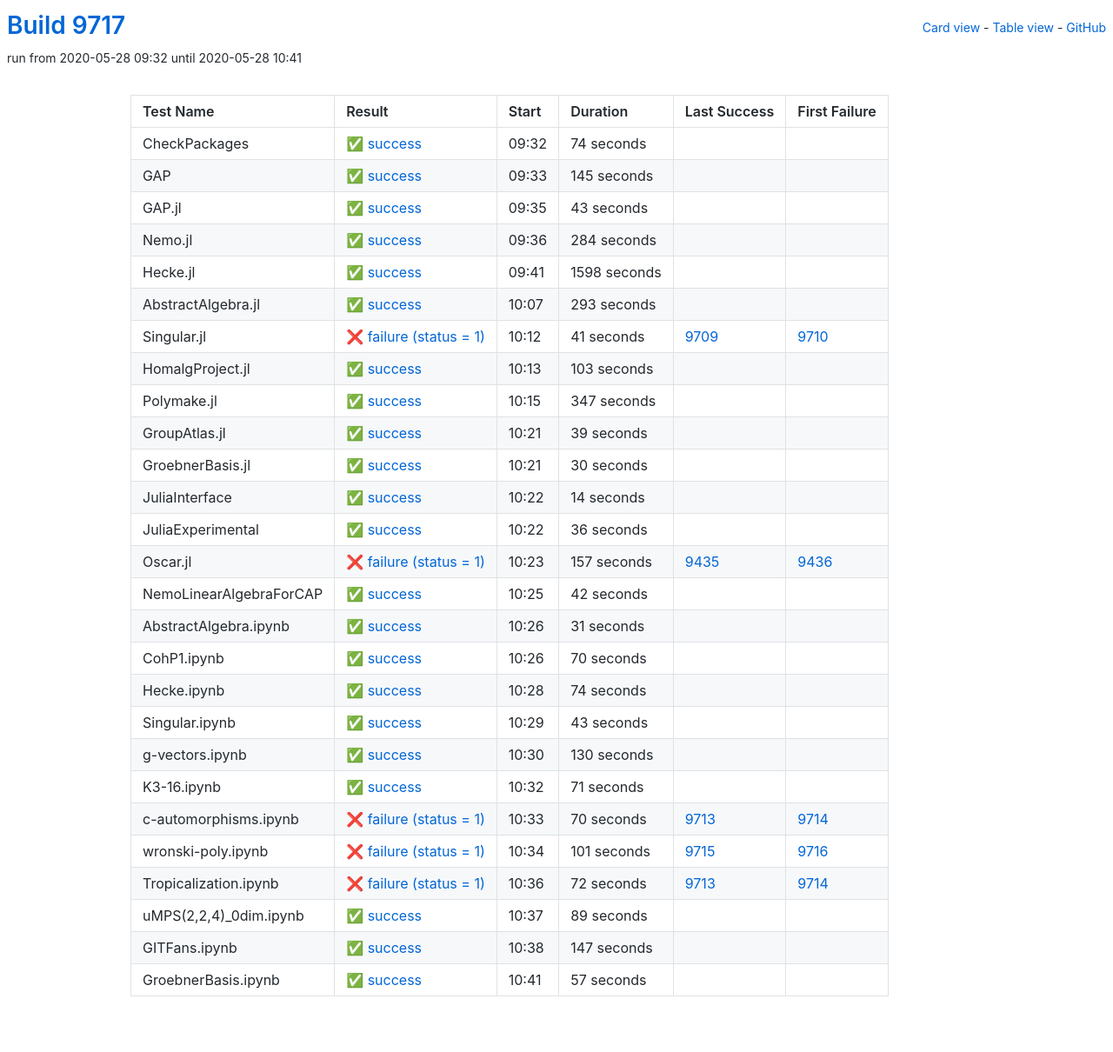
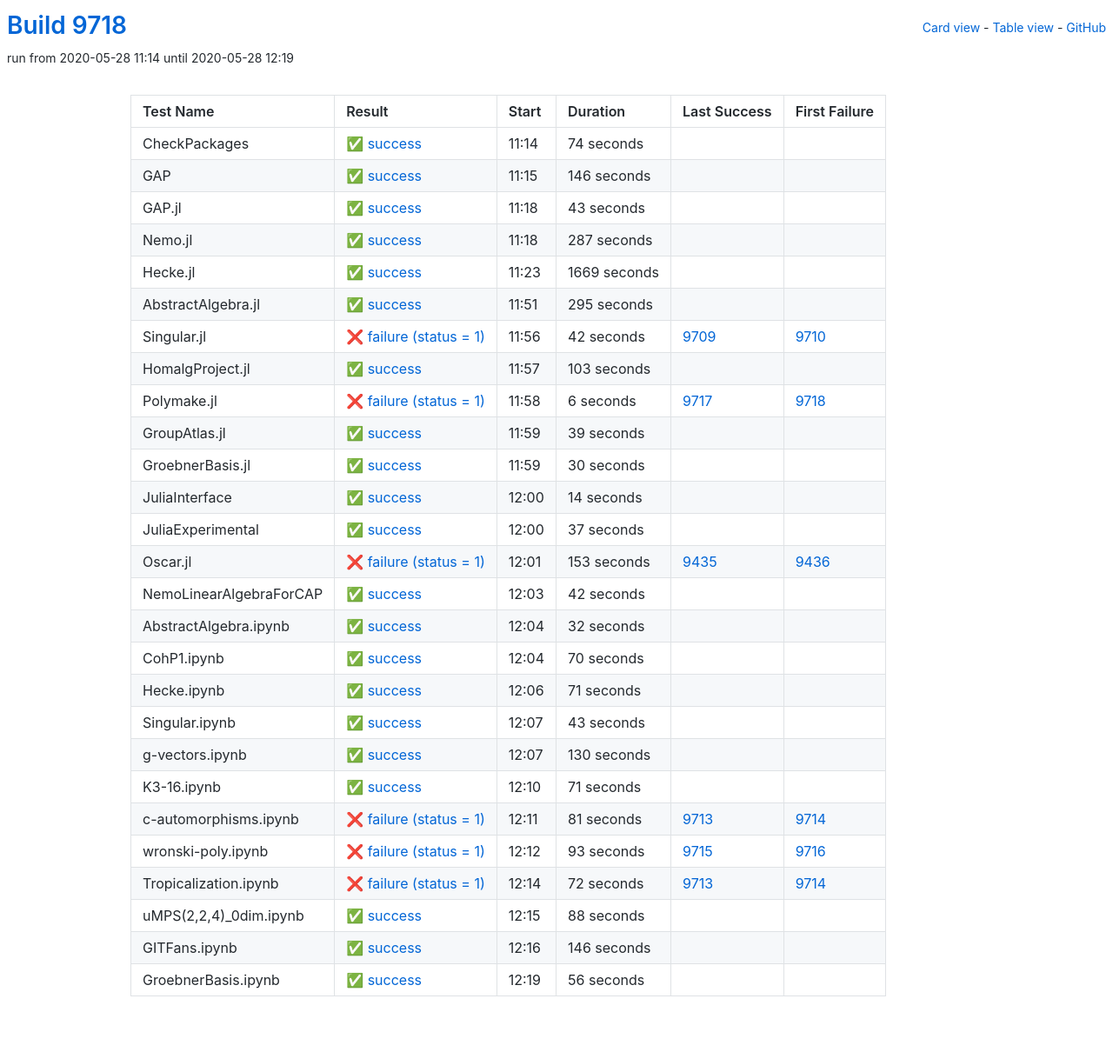
Before and after one commit to oscar-system/oscar-ci-status, a Jekyll site: the page built from table.html, in a window 1280 px wide. Shown: the whole page at 87% size. Built offline with Jekyll 4.4.1, drawn with Linux system fonts in a browser that asks for light colours.

Commit message:
Build 9718

```diff
--- a/_data/ci.yml
+++ b/_data/ci.yml
@@ -1,5 +1,5 @@
-build: 9717
-build_url: https://oscarci.mathematik.uni-kl.de/job/oscar/9717/
+build: 9718
+build_url: https://oscarci.mathematik.uni-kl.de/job/oscar/9718/
 job: oscar
 tests:
 - duration: 74
@@ -9,21 +9,21 @@
   id: checkpackages
   last_success: false
   last_success_url: null
-  log: https://oscarci.mathematik.uni-kl.de/job/oscar/9717/artifact/logs/build-9717/CheckPackages.log
+  log: https://oscarci.mathematik.uni-kl.de/job/oscar/9718/artifact/logs/build-9718/CheckPackages.log
   name: CheckPackages
-  start: 2020-05-28 09:32
+  start: 2020-05-28 11:14
   status: success
   success: true
-- duration: 145
+- duration: 146
   exitcode: 0
   first_failure: false
   first_failure_url: null
   id: gap
   last_success: false
   last_success_url: null
-  log: https://oscarci.mathematik.uni-kl.de/job/oscar/9717/artifact/logs/build-9717/GAP.log
+  log: https://oscarci.mathematik.uni-kl.de/job/oscar/9718/artifact/logs/build-9718/GAP.log
   name: GAP
-  start: 2020-05-28 09:33
+  start: 2020-05-28 11:15
   status: success
   success: true
 - duration: 43
@@ -33,57 +33,57 @@
   id: gap-jl
   last_success: false
   last_success_url: null
-  log: https://oscarci.mathematik.uni-kl.de/job/oscar/9717/artifact/logs/build-9717/GAP.jl.log
+  log: https://oscarci.mathematik.uni-kl.de/job/oscar/9718/artifact/logs/build-9718/GAP.jl.log
   name: GAP.jl
-  start: 2020-05-28 09:35
+  start: 2020-05-28 11:18
   status: success
   success: true
-- duration: 284
+- duration: 287
   exitcode: 0
   first_failure: false
   first_failure_url: null
   id: nemo-jl
   last_success: false
   last_success_url: null
-  log: https://oscarci.mathematik.uni-kl.de/job/oscar/9717/artifact/logs/build-9717/Nemo.jl.log
+  log: https://oscarci.mathematik.uni-kl.de/job/oscar/9718/artifact/logs/build-9718/Nemo.jl.log
   name: Nemo.jl
-  start: 2020-05-28 09:36
+  start: 2020-05-28 11:18
   status: success
   success: true
-- duration: 1598
+- duration: 1669
   exitcode: 0
   first_failure: false
   first_failure_url: null
   id: hecke-jl
   last_success: false
   last_success_url: null
-  log: https://oscarci.mathematik.uni-kl.de/job/oscar/9717/artifact/logs/build-9717/Hecke.jl.log
+  log: https://oscarci.mathematik.uni-kl.de/job/oscar/9718/artifact/logs/build-9718/Hecke.jl.log
   name: Hecke.jl
-  start: 2020-05-28 09:41
+  start: 2020-05-28 11:23
   status: success
   success: true
-- duration: 293
+- duration: 295
   exitcode: 0
   first_failure: false
   first_failure_url: null
   id: abstractalgebra-jl
   last_success: false
   last_success_url: null
-  log: https://oscarci.mathematik.uni-kl.de/job/oscar/9717/artifact/logs/build-9717/AbstractAlgebra.jl.log
+  log: https://oscarci.mathematik.uni-kl.de/job/oscar/9718/artifact/logs/build-9718/AbstractAlgebra.jl.log
   name: AbstractAlgebra.jl
-  start: 2020-05-28 10:07
+  start: 2020-05-28 11:51
   status: success
   success: true
-- duration: 41
+- duration: 42
   exitcode: 1
   first_failure: 9710
   first_failure_url: https://oscarci.mathematik.uni-kl.de/job/oscar/9710/
   id: singular-jl
   last_success: 9709
   last_success_url: https://oscarci.mathematik.uni-kl.de/job/oscar/9709/
-  log: https://oscarci.mathematik.uni-kl.de/job/oscar/9717/artifact/logs/build-9717/Singular.jl.log
+  log: https://oscarci.mathematik.uni-kl.de/job/oscar/9718/artifact/logs/build-9718/Singular.jl.log
   name: Singular.jl
-  start: 2020-05-28 10:12
+  start: 2020-05-28 11:56
   status: failure
   success: false
 - duration: 103
@@ -93,23 +93,23 @@
   id: homalgproject-jl
   last_success: false
   last_success_url: null
-  log: https://oscarci.mathematik.uni-kl.de/job/oscar/9717/artifact/logs/build-9717/HomalgProject.jl.log
+  log: https://oscarci.mathematik.uni-kl.de/job/oscar/9718/artifact/logs/build-9718/HomalgProject.jl.log
   name: HomalgProject.jl
-  start: 2020-05-28 10:13
+  start: 2020-05-28 11:57
   status: success
   success: true
-- duration: 347
-  exitcode: 0
-  first_failure: false
-  first_failure_url: null
+- duration: 6
+  exitcode: 1
+  first_failure: 9718
+  first_failure_url: https://oscarci.mathematik.uni-kl.de/job/oscar/9718/
   id: polymake-jl
-  last_success: false
-  last_success_url: null
-  log: https://oscarci.mathematik.uni-kl.de/job/oscar/9717/artifact/logs/build-9717/Polymake.jl.log
+  last_success: 9717
+  last_success_url: https://oscarci.mathematik.uni-kl.de/job/oscar/9717/
+  log: https://oscarci.mathematik.uni-kl.de/job/oscar/9718/artifact/logs/build-9718/Polymake.jl.log
   name: Polymake.jl
-  start: 2020-05-28 10:15
-  status: success
-  success: true
+  start: 2020-05-28 11:58
+  status: failure
+  success: false
 - duration: 39
   exitcode: 0
   first_failure: false
@@ -117,9 +117,9 @@
   id: groupatlas-jl
   last_success: false
   last_success_url: null
-  log: https://oscarci.mathematik.uni-kl.de/job/oscar/9717/artifact/logs/build-9717/GroupAtlas.jl.log
+  log: https://oscarci.mathematik.uni-kl.de/job/oscar/9718/artifact/logs/build-9718/GroupAtlas.jl.log
   name: GroupAtlas.jl
-  start: 2020-05-28 10:21
+  start: 2020-05-28 11:59
   status: success
   success: true
 - duration: 30
@@ -129,9 +129,9 @@
   id: groebnerbasis-jl
   last_success: false
   last_success_url: null
-  log: https://oscarci.mathematik.uni-kl.de/job/oscar/9717/artifact/logs/build-9717/GroebnerBasis.jl.log
+  log: https://oscarci.mathematik.uni-kl.de/job/oscar/9718/artifact/logs/build-9718/GroebnerBasis.jl.log
   name: GroebnerBasis.jl
-  start: 2020-05-28 10:21
+  start: 2020-05-28 11:59
   status: success
   success: true
 - duration: 14
@@ -141,33 +141,33 @@
   id: juliainterface
   last_success: false
   last_success_url: null
-  log: https://oscarci.mathematik.uni-kl.de/job/oscar/9717/artifact/logs/build-9717/JuliaInterface.log
+  log: https://oscarci.mathematik.uni-kl.de/job/oscar/9718/artifact/logs/build-9718/JuliaInterface.log
   name: JuliaInterface
-  start: 2020-05-28 10:22
+  start: 2020-05-28 12:00
   status: success
   success: true
-- duration: 36
+- duration: 37
   exitcode: 0
   first_failure: false
   first_failure_url: null
   id: juliaexperimental
   last_success: false
   last_success_url: null
-  log: https://oscarci.mathematik.uni-kl.de/job/oscar/9717/artifact/logs/build-9717/JuliaExperimental.log
+  log: https://oscarci.mathematik.uni-kl.de/job/oscar/9718/artifact/logs/build-9718/JuliaExperimental.log
   name: JuliaExperimental
-  start: 2020-05-28 10:22
+  start: 2020-05-28 12:00
   status: success
   success: true
-- duration: 157
+- duration: 153
   exitcode: 1
   first_failure: 9436
   first_failure_url: https://oscarci.mathematik.uni-kl.de/job/oscar/9436/
   id: oscar-jl
   last_success: 9435
   last_success_url: https://oscarci.mathematik.uni-kl.de/job/oscar/9435/
-  log: https://oscarci.mathematik.uni-kl.de/job/oscar/9717/artifact/logs/build-9717/Oscar.jl.log
+  log: https://oscarci.mathematik.uni-kl.de/job/oscar/9718/artifact/logs/build-9718/Oscar.jl.log
   name: Oscar.jl
-  start: 2020-05-28 10:23
+  start: 2020-05-28 12:01
   status: failure
   success: false
 - duration: 42
@@ -177,21 +177,21 @@
   id: nemolinearalgebraforcap
   last_success: false
   last_success_url: null
-  log: https://oscarci.mathematik.uni-kl.de/job/oscar/9717/artifact/logs/build-9717/NemoLinearAlgebraForCAP.log
+  log: https://oscarci.mathematik.uni-kl.de/job/oscar/9718/artifact/logs/build-9718/NemoLinearAlgebraForCAP.log
   name: NemoLinearAlgebraForCAP
-  start: 2020-05-28 10:25
+  start: 2020-05-28 12:03
   status: success
   success: true
-- duration: 31
+- duration: 32
   exitcode: 0
   first_failure: false
   first_failure_url: null
   id: abstractalgebra-ipynb
   last_success: false
   last_success_url: null
-  log: https://oscarci.mathematik.uni-kl.de/job/oscar/9717/artifact/logs/build-9717/AbstractAlgebra.ipynb.log
+  log: https://oscarci.mathematik.uni-kl.de/job/oscar/9718/artifact/logs/build-9718/AbstractAlgebra.ipynb.log
   name: AbstractAlgebra.ipynb
-  start: 2020-05-28 10:26
+  start: 2020-05-28 12:04
   status: success
   success: true
 - duration: 70
@@ -201,21 +201,21 @@
   id: cohp1-ipynb
   last_success: false
   last_success_url: null
-  log: https://oscarci.mathematik.uni-kl.de/job/oscar/9717/artifact/logs/build-9717/CohP1.ipynb.log
+  log: https://oscarci.mathematik.uni-kl.de/job/oscar/9718/artifact/logs/build-9718/CohP1.ipynb.log
   name: CohP1.ipynb
-  start: 2020-05-28 10:26
+  start: 2020-05-28 12:04
   status: success
   success: true
-- duration: 74
+- duration: 71
   exitcode: 0
   first_failure: false
   first_failure_url: null
   id: hecke-ipynb
   last_success: false
   last_success_url: null
-  log: https://oscarci.mathematik.uni-kl.de/job/oscar/9717/artifact/logs/build-9717/Hecke.ipynb.log
+  log: https://oscarci.mathematik.uni-kl.de/job/oscar/9718/artifact/logs/build-9718/Hecke.ipynb.log
   name: Hecke.ipynb
-  start: 2020-05-28 10:28
+  start: 2020-05-28 12:06
   status: success
   success: true
 - duration: 43
@@ -225,9 +225,9 @@
   id: singular-ipynb
   last_success: false
   last_success_url: null
-  log: https://oscarci.mathematik.uni-kl.de/job/oscar/9717/artifact/logs/build-9717/Singular.ipynb.log
+  log: https://oscarci.mathematik.uni-kl.de/job/oscar/9718/artifact/logs/build-9718/Singular.ipynb.log
   name: Singular.ipynb
-  start: 2020-05-28 10:29
+  start: 2020-05-28 12:07
   status: success
   success: true
 - duration: 130
@@ -237,9 +237,9 @@
   id: g-vectors-ipynb
   last_success: false
   last_success_url: null
-  log: https://oscarci.mathematik.uni-kl.de/job/oscar/9717/artifact/logs/build-9717/g-vectors.ipynb.log
+  log: https://oscarci.mathematik.uni-kl.de/job/oscar/9718/artifact/logs/build-9718/g-vectors.ipynb.log
   name: g-vectors.ipynb
-  start: 2020-05-28 10:30
+  start: 2020-05-28 12:07
   status: success
   success: true
 - duration: 71
@@ -249,33 +249,33 @@
   id: k3-16-ipynb
   last_success: false
   last_success_url: null
-  log: https://oscarci.mathematik.uni-kl.de/job/oscar/9717/artifact/logs/build-9717/K3-16.ipynb.log
+  log: https://oscarci.mathematik.uni-kl.de/job/oscar/9718/artifact/logs/build-9718/K3-16.ipynb.log
   name: K3-16.ipynb
-  start: 2020-05-28 10:32
+  start: 2020-05-28 12:10
   status: success
   success: true
-- duration: 70
+- duration: 81
   exitcode: 1
   first_failure: 9714
   first_failure_url: https://oscarci.mathematik.uni-kl.de/job/oscar/9714/
   id: c-automorphisms-ipynb
   last_success: 9713
   last_success_url: https://oscarci.mathematik.uni-kl.de/job/oscar/9713/
-  log: https://oscarci.mathematik.uni-kl.de/job/oscar/9717/artifact/logs/build-9717/c-automorphisms.ipynb.log
+  log: https://oscarci.mathematik.uni-kl.de/job/oscar/9718/artifact/logs/build-9718/c-automorphisms.ipynb.log
   name: c-automorphisms.ipynb
-  start: 2020-05-28 10:33
+  start: 2020-05-28 12:11
   status: failure
   success: false
-- duration: 101
+- duration: 93
   exitcode: 1
   first_failure: 9716
   first_failure_url: https://oscarci.mathematik.uni-kl.de/job/oscar/9716/
   id: wronski-poly-ipynb
   last_success: 9715
   last_success_url: https://oscarci.mathematik.uni-kl.de/job/oscar/9715/
-  log: https://oscarci.mathematik.uni-kl.de/job/oscar/9717/artifact/logs/build-9717/wronski-poly.ipynb.log
+  log: https://oscarci.mathematik.uni-kl.de/job/oscar/9718/artifact/logs/build-9718/wronski-poly.ipynb.log
   name: wronski-poly.ipynb
-  start: 2020-05-28 10:34
+  start: 2020-05-28 12:12
   status: failure
   success: false
 - duration: 72
@@ -285,44 +285,44 @@
   id: tropicalization-ipynb
   last_success: 9713
   last_success_url: https://oscarci.mathematik.uni-kl.de/job/oscar/9713/
-  log: https://oscarci.mathematik.uni-kl.de/job/oscar/9717/artifact/logs/build-9717/Tropicalization.ipynb.log
+  log: https://oscarci.mathematik.uni-kl.de/job/oscar/9718/artifact/logs/build-9718/Tropicalization.ipynb.log
   name: Tropicalization.ipynb
-  start: 2020-05-28 10:36
+  start: 2020-05-28 12:14
   status: failure
   success: false
-- duration: 89
+- duration: 88
   exitcode: 0
   first_failure: false
   first_failure_url: null
   id: umps-2-2-4-0dim-ipynb
   last_success: false
   last_success_url: null
-  log: https://oscarci.mathematik.uni-kl.de/job/oscar/9717/artifact/logs/build-9717/uMPS-2-2-4-_0dim.ipynb.log
+  log: https://oscarci.mathematik.uni-kl.de/job/oscar/9718/artifact/logs/build-9718/uMPS-2-2-4-_0dim.ipynb.log
   name: uMPS(2,2,4)_0dim.ipynb
-  start: 2020-05-28 10:37
+  start: 2020-05-28 12:15
   status: success
   success: true
-- duration: 147
+- duration: 146
   exitcode: 0
   first_failure: false
   first_failure_url: null
   id: gitfans-ipynb
   last_success: false
   last_success_url: null
-  log: https://oscarci.mathematik.uni-kl.de/job/oscar/9717/artifact/logs/build-9717/GITFans.ipynb.log
+  log: https://oscarci.mathematik.uni-kl.de/job/oscar/9718/artifact/logs/build-9718/GITFans.ipynb.log
   name: GITFans.ipynb
-  start: 2020-05-28 10:38
+  start: 2020-05-28 12:16
   status: success
   success: true
-- duration: 57
+- duration: 56
   exitcode: 0
   first_failure: false
   first_failure_url: null
   id: groebnerbasis-ipynb
   last_success: false
   last_success_url: null
-  log: https://oscarci.mathematik.uni-kl.de/job/oscar/9717/artifact/logs/build-9717/GroebnerBasis.ipynb.log
+  log: https://oscarci.mathematik.uni-kl.de/job/oscar/9718/artifact/logs/build-9718/GroebnerBasis.ipynb.log
   name: GroebnerBasis.ipynb
-  start: 2020-05-28 10:41
+  start: 2020-05-28 12:19
   status: success
   success: true
```
Also changed, not shown: README.md.
